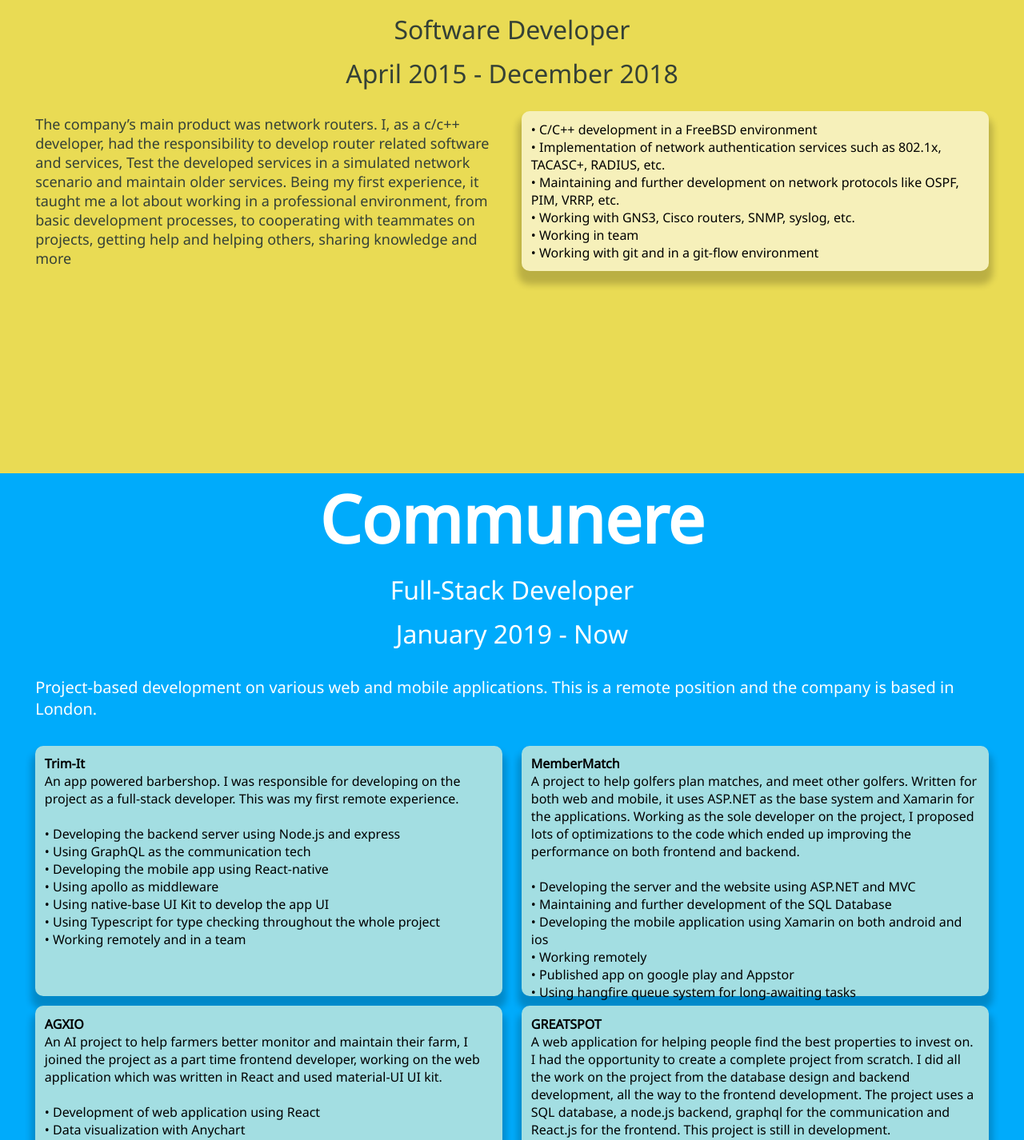
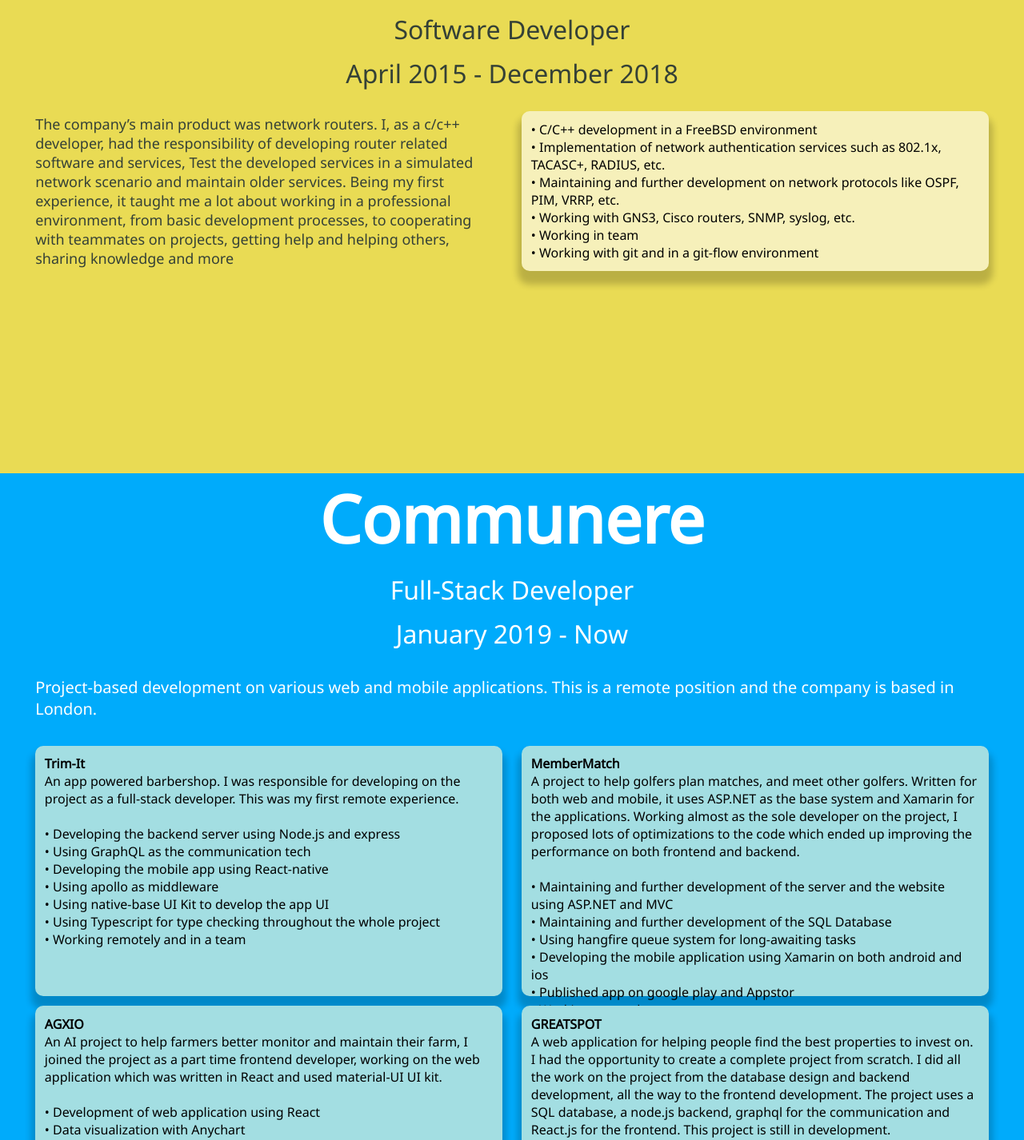
Before and after one commit to ipinlnd/ipinlnd, a React (Create React App) app: page / in a window 1280 px wide. Shown: the part 2000-3426 px from the top of the page at 80% size. Built offline with nearby package versions, Linux system fonts and the light colour scheme.

Commit message:
Fixed some typos and grammar errors

```diff
--- a/src/Components/Resume/Communere1.tsx
+++ b/src/Components/Resume/Communere1.tsx
@@ -31,16 +31,16 @@
             <Card color="#A3DEE2" height="290px">
               <strong>MemberMatch</strong> <br />A project to help golfers plan matches, and meet
               other golfers. Written for both web and mobile, it uses ASP.NET as the base system and
-              Xamarin for the applications. Working as the sole developer on the project, I proposed
-              lots of optimizations to the code which ended up improving the performance on both
-              frontend and backend. <br />
-              <br />• Developing the server and the website using ASP.NET and MVC <br />
+              Xamarin for the applications. Working almost as the sole developer on the project, I
+              proposed lots of optimizations to the code which ended up improving the performance on
+              both frontend and backend. <br /> <br />
+              • Maintaining and further development of the server and the website using ASP.NET and
+              MVC <br />
               • Maintaining and further development of the SQL Database
               <br />
+              • Using hangfire queue system for long-awaiting tasks <br />
               • Developing the mobile application using Xamarin on both android and ios <br />
-              • Working remotely <br />
-              • Published app on google play and Appstor <br />• Using hangfire queue system for
-              long-awaiting tasks
+              • Published app on google play and Appstor <br />• Working remotely
             </Card>
           </SharedComponents.RowItem>
         </RowContainer>
--- a/src/Components/Resume/Introduction.tsx
+++ b/src/Components/Resume/Introduction.tsx
@@ -17,14 +17,14 @@
           job as a c/c++ developer at Zharfpouyan R&D. I worked for close to 4 years as a c/c++
           developer, but I always wanted to create more visually appealing things, so I kept
           practicing with JAVA and android. After Zharfpouyan, I found a job at Communere Ltd. As a
-          Full-stack developer, I learnt ReactJS and Node.js and have been working there ever since.
-          I have always been a fan of creating visual apps so I’m loving this tech-stack at the
-          moment. <br /> <br /> Not sure if you noticed, but I was never working with tech-stack
-          that I got a job at. I practiced JAVA and got a job in c++. I worked in c++ and got a job
-          in ReactJS and node.js. I learned everything when I needed to learn it and I have always
-          been a fast learner. I like that about myself. <br /> <br /> I am a 26-year-old software
-          developer with 5 years of programming experience. I’ve been looking for remote jobs or
-          jobs that can help me relocate. What follows is my resume.
+          Full-stack developer, I learned ReactJS and Node.js and have been working there ever
+          since. I have always been a fan of creating visual apps so I’m loving this tech-stack at
+          the moment. <br /> <br /> Not sure if you noticed, but I was never working with the
+          tech-stack that I got a job at. I practiced JAVA and got a job in c++. I worked in c++ and
+          got a job in ReactJS and node.js. I learned everything when I needed to learn it and I
+          have always been a fast learner. I like that about myself. <br /> <br /> I am a
+          26-year-old software developer with 5 years of programming experience. I’ve been looking
+          for remote jobs or jobs that can help me relocate. What follows is my resume.
         </Paragraph>
       </SharedComponents.FadeInContent>
     </SectionContainer>
--- a/src/Components/Resume/Zharfpouyan.tsx
+++ b/src/Components/Resume/Zharfpouyan.tsx
@@ -15,7 +15,7 @@
           <SharedComponents.RowItem>
             <p style={{ fontSize: 18, color: "#354137", textAlign: "left" }}>
               The company’s main product was network routers. I, as a c/c++ developer, had the
-              responsibility to develop router related software and services, Test the developed
+              responsibility of developing router related software and services, Test the developed
               services in a simulated network scenario and maintain older services. Being my first
               experience, it taught me a lot about working in a professional environment, from basic
               development processes, to cooperating with teammates on projects, getting help and
```
